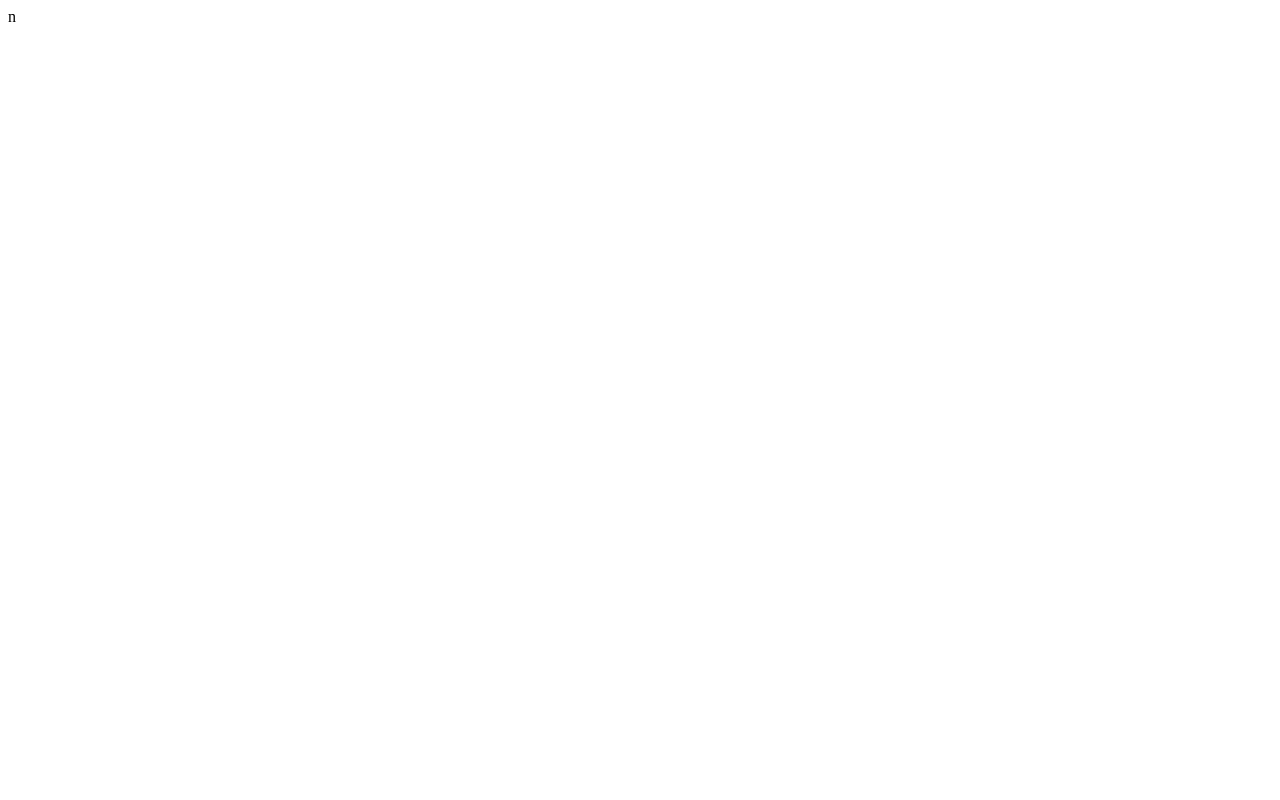
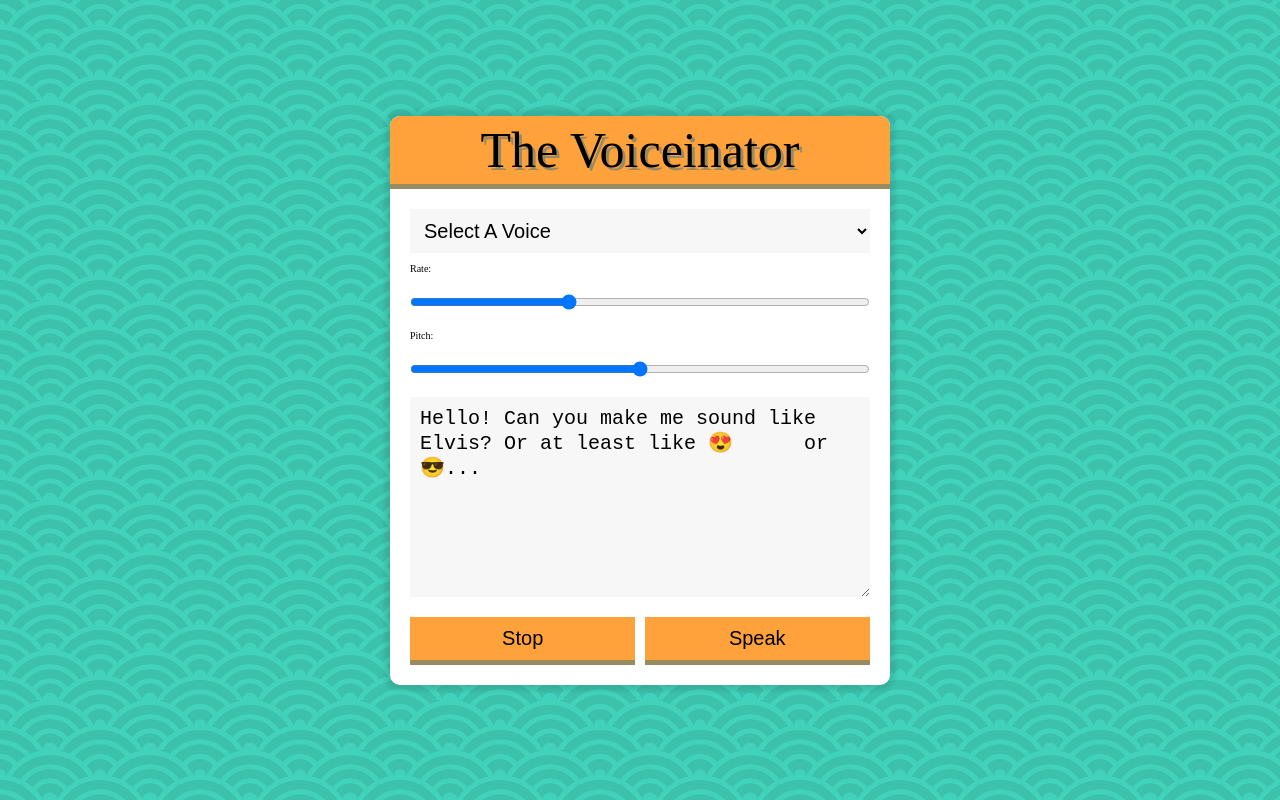
Before and after one commit to BarbaraJoebstl/JavaScript30, a plain HTML site: page 23_SpeechSynthesisUtterance/speechSynthesisUtterance.html in a window 1280 px wide. Drawn offline with Linux system fonts and the light colour scheme.

Commit message:
style: add css for day 23

```diff
--- a/23_SpeechSynthesisUtterance/speechSynthesisUtterance.css
+++ b/23_SpeechSynthesisUtterance/speechSynthesisUtterance.css
@@ -0,0 +1,93 @@
+html {
+  font-size: 10px;
+  box-sizing: border-box;
+}
+
+*, *:before, *:after {
+  box-sizing: inherit;
+}
+
+body {
+  margin: 0;
+  padding: 0;
+  background-color:#3BC1AC;
+  display:flex;
+  min-height: 100vh;
+  align-items: center;
+
+  background-image:
+  radial-gradient(circle at 100% 150%, #3BC1AC 24%, #42D2BB 25%, #42D2BB 28%, #3BC1AC 29%, #3BC1AC 36%, #42D2BB 36%, #42D2BB 40%, transparent 40%, transparent),
+  radial-gradient(circle at 0    150%, #3BC1AC 24%, #42D2BB 25%, #42D2BB 28%, #3BC1AC 29%, #3BC1AC 36%, #42D2BB 36%, #42D2BB 40%, transparent 40%, transparent),
+  radial-gradient(circle at 50%  100%, #42D2BB 10%, #3BC1AC 11%, #3BC1AC 23%, #42D2BB 24%, #42D2BB 30%, #3BC1AC 31%, #3BC1AC 43%, #42D2BB 44%, #42D2BB 50%, #3BC1AC 51%, #3BC1AC 63%, #42D2BB 64%, #42D2BB 71%, transparent 71%, transparent),
+  radial-gradient(circle at 100% 50%, #42D2BB 5%, #3BC1AC 6%, #3BC1AC 15%, #42D2BB 16%, #42D2BB 20%, #3BC1AC 21%, #3BC1AC 30%, #42D2BB 31%, #42D2BB 35%, #3BC1AC 36%, #3BC1AC 45%, #42D2BB 46%, #42D2BB 49%, transparent 50%, transparent),
+  radial-gradient(circle at 0    50%, #42D2BB 5%, #3BC1AC 6%, #3BC1AC 15%, #42D2BB 16%, #42D2BB 20%, #3BC1AC 21%, #3BC1AC 30%, #42D2BB 31%, #42D2BB 35%, #3BC1AC 36%, #3BC1AC 45%, #42D2BB 46%, #42D2BB 49%, transparent 50%, transparent);
+  background-size:100px 50px;
+}
+
+
+.voiceinator {
+  padding:2rem;
+  width:50rem;
+  margin:0 auto;
+  border-radius:1rem;
+  position: relative;
+  background:white;
+  overflow: hidden;
+  z-index: 1;
+  box-shadow:0 0 5px 5px rgba(0,0,0,0.1);
+}
+
+h1 {
+  width:calc(100% + 4rem);
+  margin: -2rem 0 2rem -2rem;
+  padding:.5rem;
+  background: #FFA23B;
+  border-bottom: 5px solid #998B61;
+  text-align: center;
+  font-size: 5rem;
+  font-weight: 100;
+  text-shadow:3px 3px 0 #998B61;
+
+}
+
+.voiceinator input,
+.voiceinator button,
+.voiceinator select,
+.voiceinator textarea {
+  width: 100%;
+  display: block;
+  margin:10px 0;
+  padding:10px;
+  border:0;
+  font-size: 2rem;
+  background:#F7F7F7;
+  outline:0;
+}
+
+textarea {
+  height: 20rem;
+}
+
+input[type="select"] {
+
+}
+
+.voiceinator button {
+  background:#FFA23B;
+  border:0;
+  width: 49%;
+  float:left;
+  margin-bottom: 0;
+  font-size: 2rem;
+  border-bottom: 5px solid #998B61;
+  cursor:pointer;
+  position: relative;
+}
+
+.voiceinator button:active {
+  top:2px;
+}
+
+.voiceinator button:nth-of-type(1) {
+  margin-right: 2%;
+}
--- a/23_SpeechSynthesisUtterance/speechSynthesisUtterance.html
+++ b/23_SpeechSynthesisUtterance/speechSynthesisUtterance.html
@@ -6,6 +6,25 @@
   <link rel="stylesheet" href="speechSynthesisUtterance.css">
 </head>
 <body>
+
+    <div class="voiceinator">
+
+      <h1>The Voiceinator</h1>
+
+      <select name="voice" id="voices">
+        <option value="">Select A Voice</option>
+      </select>
+
+      <label for="rate">Rate:</label>
+      <input name="rate" type="range" min="0" max="3" value="1" step="0.1">
+
+      <label for="pitch">Pitch:</label>
+
+      <input name="pitch" type="range" min="0" max="2" step="0.1">
+      <textarea name="text">Hello! Can you make me sound like Elvis? Or at least like 😍	or 😎...</textarea>
+      <button id="stop">Stop</button>
+      <button id="speak">Speak</button>
+    </div>
     <script src="speechSynthesisUtterance.js"></script>
 </body>
-</html>n
+</html>
--- a/23_SpeechSynthesisUtterance/speechSynthesisUtterance.js
+++ b/23_SpeechSynthesisUtterance/speechSynthesisUtterance.js
@@ -0,0 +1,38 @@
+const msg = new SpeechSynthesisUtterance();
+let voices = [];
+const voicesDropdown = document.querySelector('[name="voice"]');
+const options = document.querySelectorAll('[type="range"], [name="text"]');
+const speakButton = document.querySelector('#speak');
+const stopButton = document.querySelector('#stop');
+msg.text = document.querySelector('[name="text"]').value;
+
+function populateVoices(){
+    voices = this.getVoices();
+    voicesDropdown.innerHTML = voices
+      .filter(voice => voice.lang.includes('en' || 'de' || 'es'))
+      .map(voice => `<option value="${voice.name}">${voice.name} (${voice.lang})</option>`)
+      .join('');
+}
+
+function setVoice() {
+    msg.voice = voices.find(voice => voice.name === this.value);
+    toggle();
+}
+
+function toggle(startOver) {
+    speechSynthesis.cancel();
+    if(startOver){
+ speechSynthesis.speak(msg);
+    }
+}
+
+function setOption() {
+    msg[this.name] = this.value;
+    toggle();
+}
+
+speechSynthesis.addEventListener('voiceschanged', populateVoices);
+voicesDropdown.addEventListener('change', setVoice);
+options.forEach(option => option.addEventListener('change', setOption));
+speakButton.addEventListener('click', toggle);
+stopButton.addEventListener('click',() => toggle(false));
```
